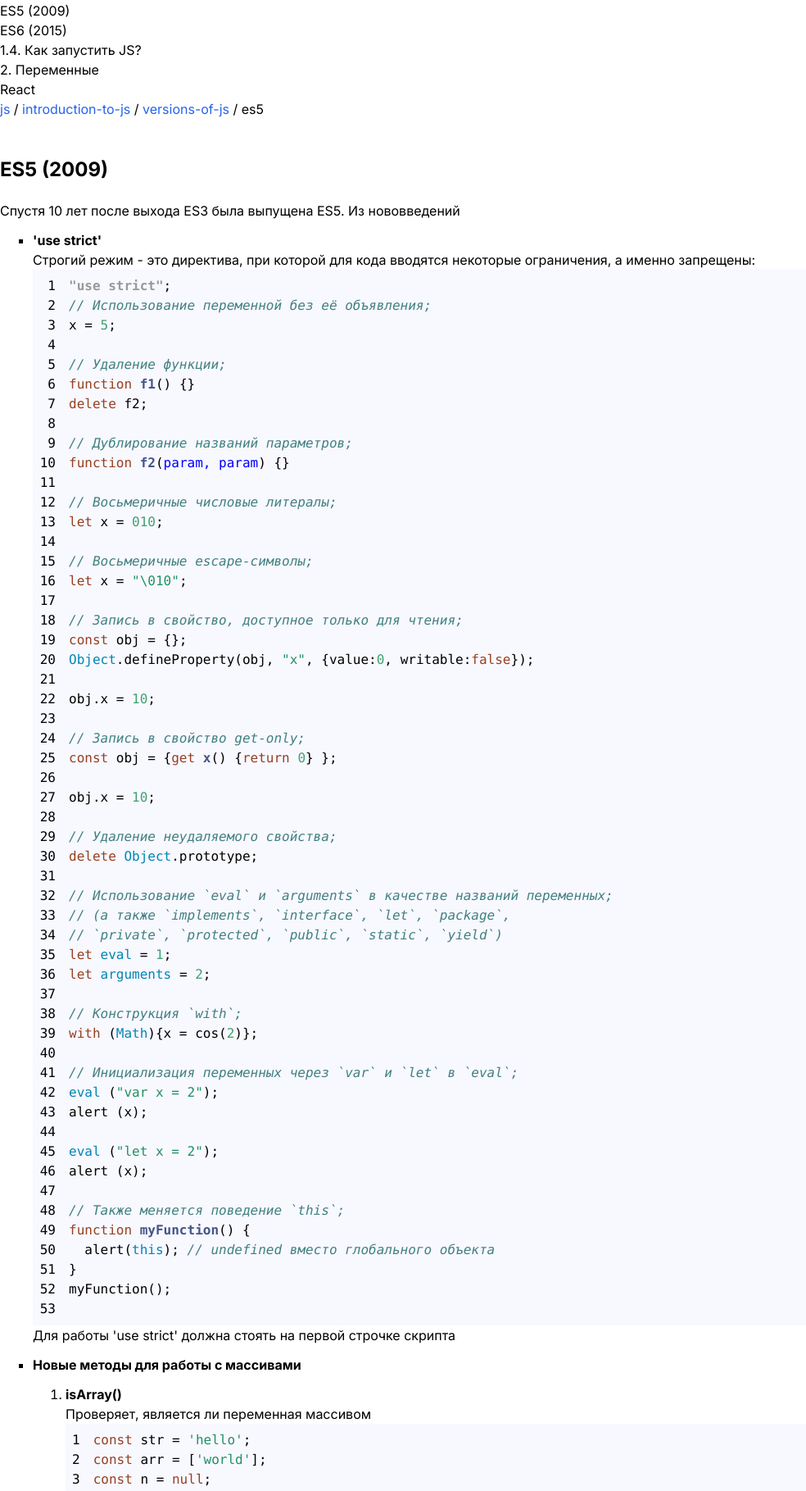
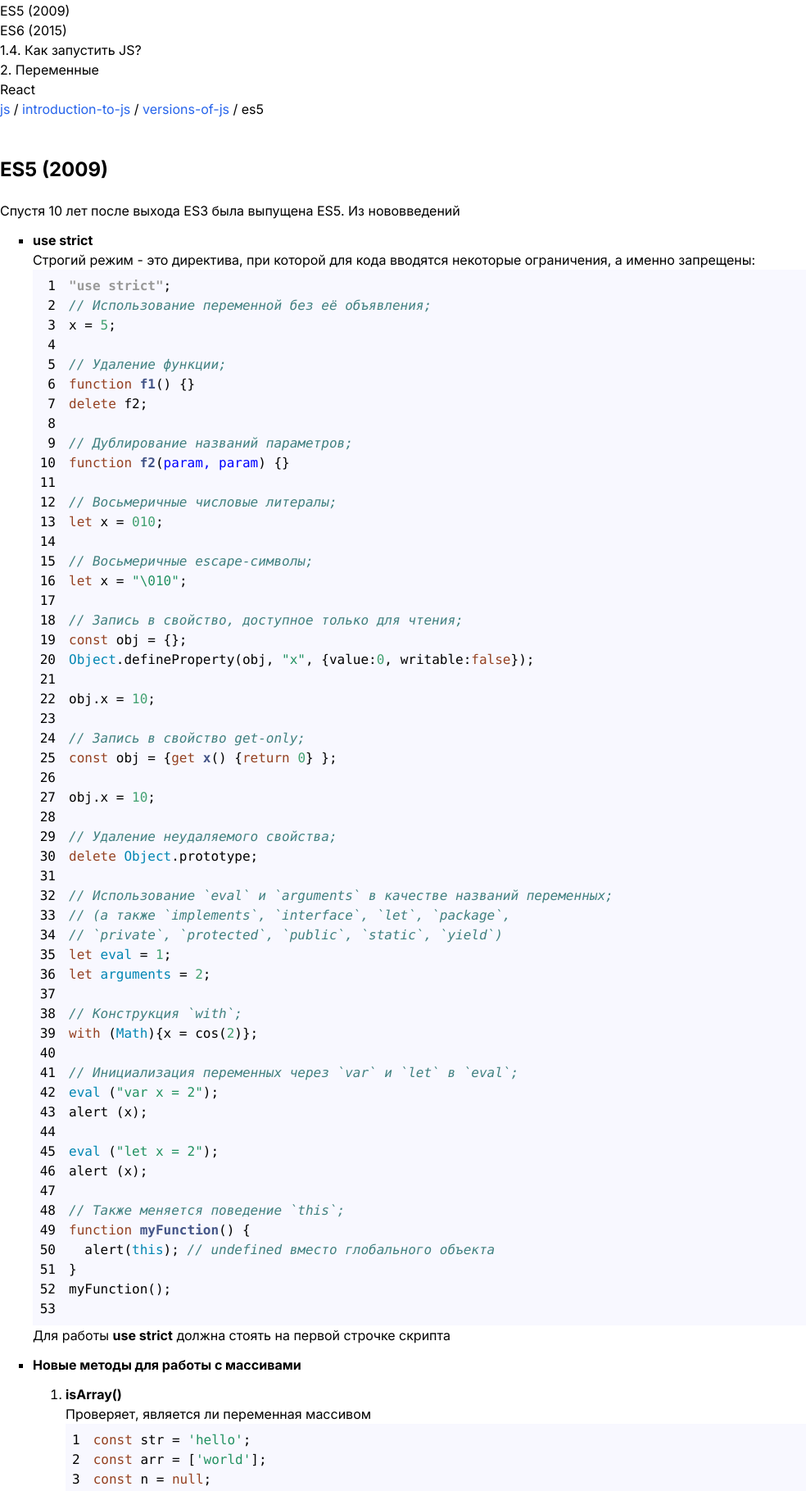
Before and after one commit to fullbon/react-roadmap, a Next.js app: page /js/introduction-to-js/versions-of-js/es5 in a window 1280 px wide. Shown: the part 4079-5898 px from the top of the page at 82% size, without its empty margins (0-984 px from the left). Built offline with nearby package versions, Linux system fonts and the light colour scheme.

Commit message:
fix quotes

```diff
--- a/src/app/(roadmaps)/js/introduction-to-js/versions-of-js/(versions)/es5/page.tsx
+++ b/src/app/(roadmaps)/js/introduction-to-js/versions-of-js/(versions)/es5/page.tsx
@@ -6,7 +6,7 @@ export default function Page() {
         <p>Спустя 10 лет после выхода ES3 была выпущена ES5. Из нововведений</p>
         <ul>
             <li>
-                <b>'use strict'</b>
+                <b>use strict</b>
                 <p>Строгий режим - это директива, при которой для кода вводятся некоторые ограничения, а именно запрещены:</p>
                 <CodeBlock>
                     {
@@ -65,7 +65,7 @@ myFunction();
 `
                     }
                 </CodeBlock>
-                <p>Для работы 'use strict' должна стоять на первой строчке скрипта</p>
+                <p>Для работы <b>use strict</b> должна стоять на первой строчке скрипта</p>
             </li>
             <li>
                 <b>Новые методы для работы с массивами</b>
```
